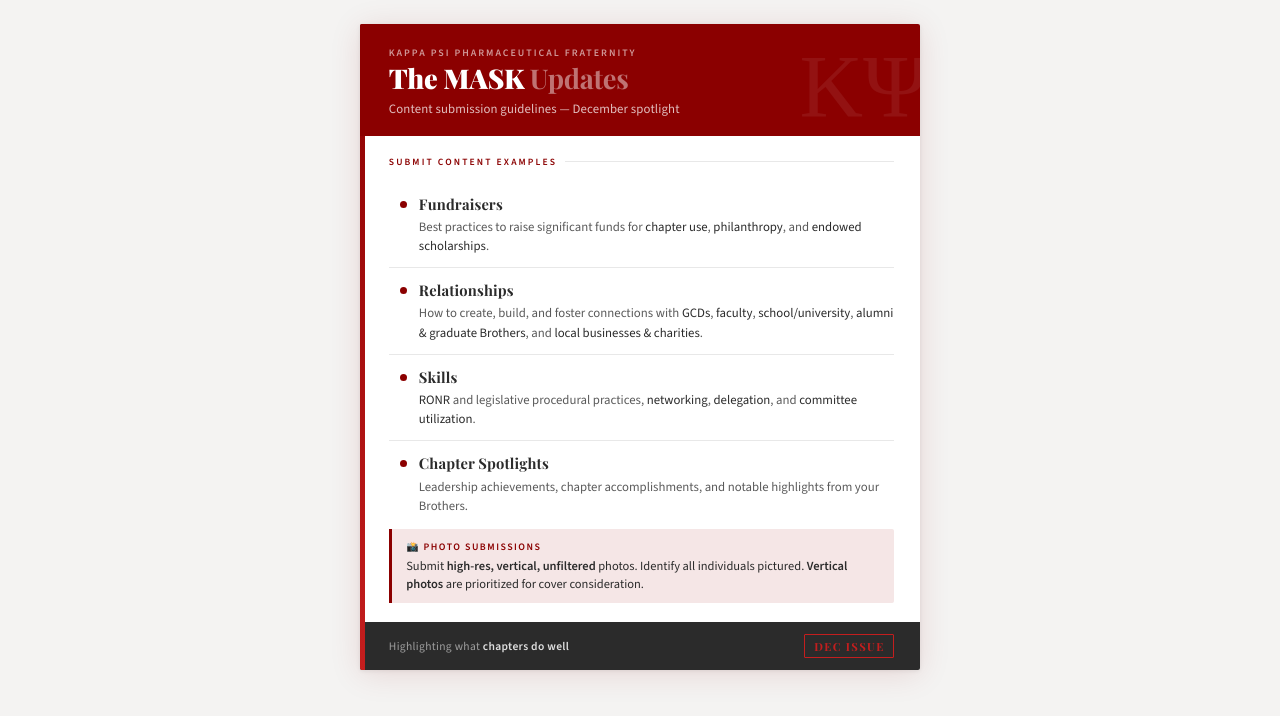
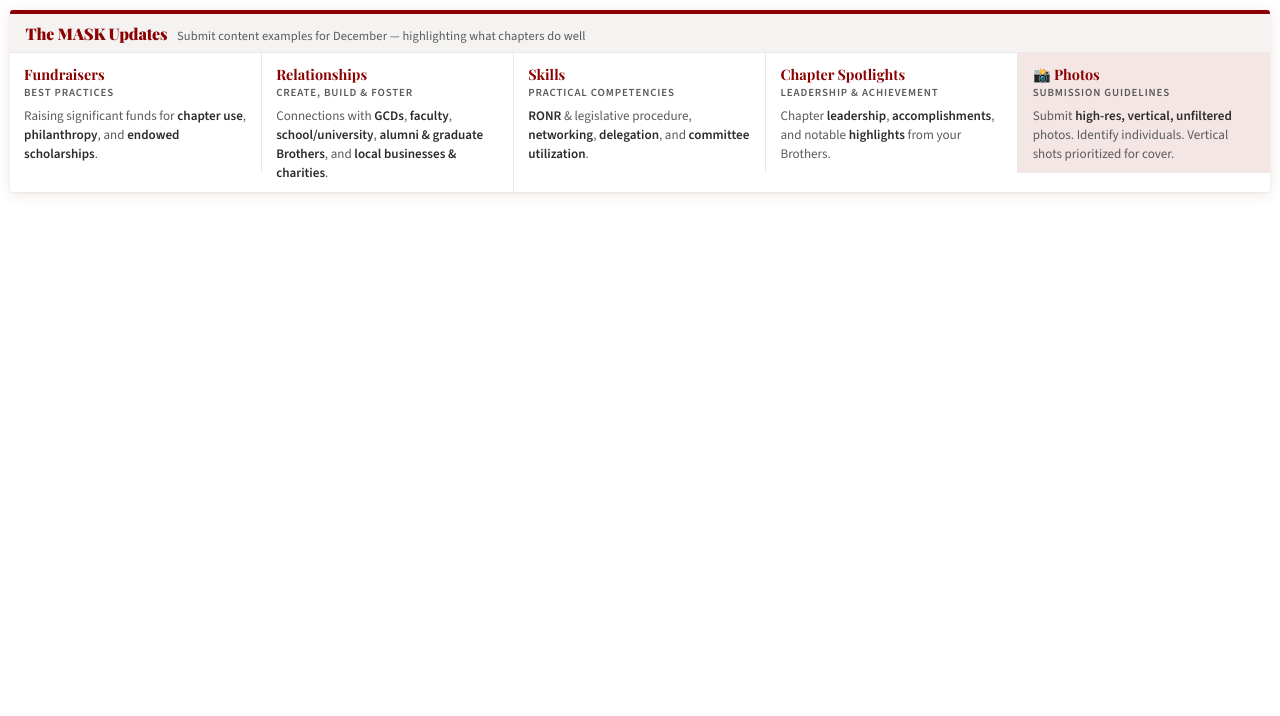
Before and after one commit to kappapsi/portal_updates, a plain HTML site: page index.html in a window 1280 px wide. Drawn offline with nearby package versions, Linux system fonts and the light colour scheme.

Commit message:
Update index.html

```diff
--- a/index.html
+++ b/index.html
@@ -8,7 +8,6 @@
 <style>
   :root {
     --kp-red: #8B0000;
-    --kp-red-mid: #A31515;
     --kp-red-bright: #C41E1E;
     --kp-red-light: #f5e6e6;
     --kp-gray-dark: #2B2B2B;
@@ -18,319 +17,227 @@
     --white: #FFFFFF;
   }
 
-  * {
-    box-sizing: border-box;
-    margin: 0;
-    padding: 0;
-  }
+  * { box-sizing: border-box; margin: 0; padding: 0; }
 
   body {
-    background: var(--kp-gray-bg);
-    display: flex;
-    align-items: center;
-    justify-content: center;
-    padding: 1.5rem;
+    background: transparent;
     font-family: 'Source Sans 3', sans-serif;
     margin: 0;
+    padding: 0.6rem;
   }
 
   .card {
     background: var(--white);
     width: 100%;
-    max-width: 560px;
-    border-radius: 2px;
+    border-radius: 3px;
     overflow: hidden;
-    box-shadow: 0 4px 32px rgba(139,0,0,0.12), 0 1px 4px rgba(0,0,0,0.08);
-    position: relative;
+    box-shadow: 0 2px 16px rgba(139,0,0,0.10), 0 1px 3px rgba(0,0,0,0.06);
+    border-top: 4px solid var(--kp-red);
   }
 
-  /* Left red border accent */
-  .card::before {
-    content: '';
-    position: absolute;
-    left: 0;
-    top: 0;
-    bottom: 0;
-    width: 5px;
-    background: linear-gradient(180deg, var(--kp-red) 0%, var(--kp-red-bright) 100%);
+  /* ── Title bar ── */
+  .card-title-bar {
+    display: flex;
+    align-items: baseline;
+    flex-wrap: wrap;
+    gap: 0.4rem 0.6rem;
+    padding: 0.6rem 1rem 0.5rem;
+    border-bottom: 1px solid var(--kp-gray-light);
+    background: var(--kp-gray-bg);
   }
 
-  .card-header {
-    background: var(--kp-red);
-    padding: 1.4rem 1.6rem 1.2rem 1.8rem;
-    position: relative;
-    overflow: hidden;
+  .card-title {
+    font-family: 'Playfair Display', serif;
+    font-size: 1rem;
+    font-weight: 900;
+    color: var(--kp-red);
+    letter-spacing: -0.01em;
+    white-space: nowrap;
   }
 
-  .card-header::after {
-    content: 'ΚΨ';
-    position: absolute;
-    right: -8px;
-    top: 50%;
-    transform: translateY(-50%);
-    font-family: 'Playfair Display', serif;
-    font-size: 5.5rem;
-    color: rgba(255,255,255,0.07);
-    line-height: 1;
-    pointer-events: none;
-  }
-
-  .header-eyebrow {
-    font-family: 'Source Sans 3', sans-serif;
-    font-size: 0.62rem;
-    font-weight: 600;
-    letter-spacing: 0.2em;
-    text-transform: uppercase;
-    color: rgba(255,255,255,0.6);
-    margin-bottom: 0.3rem;
-  }
-
-  .header-title {
-    font-family: 'Playfair Display', serif;
-    font-size: 1.7rem;
-    font-weight: 900;
-    color: var(--white);
-    line-height: 1.1;
-    letter-spacing: -0.01em;
-  }
-
-  .header-title span {
-    color: rgba(255,255,255,0.45);
-    font-weight: 700;
-  }
-
-  .header-sub {
-    margin-top: 0.35rem;
-    font-size: 0.8rem;
+  .card-subtitle {
+    font-size: 0.78rem;
     font-weight: 300;
-    color: rgba(255,255,255,0.75);
+    color: var(--kp-gray-mid);
     letter-spacing: 0.01em;
   }
 
-  .card-body {
-    padding: 1.2rem 1.6rem 1.2rem 1.8rem;
+  /* ── Grid — desktop: 5 columns ── */
+  .grid {
+    display: grid;
+    grid-template-columns: repeat(5, 1fr);
+    align-items: start;
   }
 
-  .section-label {
-    font-size: 0.6rem;
-    font-weight: 600;
-    letter-spacing: 0.22em;
-    text-transform: uppercase;
-    color: var(--kp-red);
-    margin-bottom: 0.85rem;
-    display: flex;
-    align-items: center;
-    gap: 0.5rem;
+  .cell {
+    padding: 0.65rem 0.9rem;
+    border-right: 1px solid var(--kp-gray-light);
+    border-bottom: none;
   }
 
-  .section-label::after {
-    content: '';
-    flex: 1;
-    height: 1px;
-    background: var(--kp-gray-light);
+  .cell:last-child {
+    border-right: none;
   }
 
-  .categories {
-    display: flex;
-    flex-direction: column;
-    gap: 0;
+  .cell-name {
+    font-family: 'Playfair Display', serif;
+    font-size: 0.9rem;
+    font-weight: 700;
+    color: var(--kp-red);
+    margin-bottom: 0.1rem;
   }
 
-  .category {
-    display: flex;
-    gap: 0;
-    padding: 0.75rem 0;
-    border-bottom: 1px solid var(--kp-gray-light);
-    align-items: flex-start;
+  .cell-sub {
+    font-size: 0.68rem;
+    font-weight: 600;
+    letter-spacing: 0.08em;
+    text-transform: uppercase;
+    color: var(--kp-gray-mid);
+    margin-bottom: 0.35rem;
   }
 
-  .category:last-child {
-    border-bottom: none;
-    padding-bottom: 0;
+  .cell-desc {
+    font-size: 0.82rem;
+    font-weight: 300;
+    color: var(--kp-gray-mid);
+    line-height: 1.45;
   }
 
-  .category-icon {
-    width: 30px;
-    flex-shrink: 0;
-    padding-top: 1px;
-    display: flex;
-    align-items: flex-start;
-    justify-content: center;
-  }
-
-  .icon-dot {
-    width: 7px;
-    height: 7px;
-    border-radius: 50%;
-    background: var(--kp-red);
-    margin-top: 6px;
-    flex-shrink: 0;
-  }
-
-  .category-content {
-    flex: 1;
-  }
-
-  .category-name {
-    font-family: 'Playfair Display', serif;
-    font-size: 0.92rem;
-    font-weight: 700;
-    color: var(--kp-gray-dark);
-    margin-bottom: 0.2rem;
-    letter-spacing: 0.01em;
-  }
-
-  .category-desc {
-    font-size: 0.8rem;
-    font-weight: 300;
-    color: var(--kp-gray-mid);
-    line-height: 1.5;
-  }
-
-  .category-desc em {
+  .cell-desc em {
     font-style: normal;
-    font-weight: 400;
+    font-weight: 600;
     color: var(--kp-gray-dark);
   }
 
-  .photos-note {
+  .cell-photos {
     background: var(--kp-red-light);
-    border-left: 3px solid var(--kp-red);
-    border-radius: 0 2px 2px 0;
-    padding: 0.65rem 0.9rem;
-    margin-top: 0.9rem;
   }
 
-  .photos-note-title {
-    font-size: 0.62rem;
-    font-weight: 600;
-    letter-spacing: 0.15em;
-    text-transform: uppercase;
-    color: var(--kp-red);
-    margin-bottom: 0.25rem;
+  /* ── Tablet: 2 columns ── */
+  @media (max-width: 768px) {
+    .grid {
+      grid-template-columns: repeat(2, 1fr);
     }
 
-  .photos-note-text {
-    font-size: 0.78rem;
-    font-weight: 300;
-    color: var(--kp-gray-dark);
-    line-height: 1.45;
+    /* Every cell gets a bottom border, remove right border from even cells */
+    .cell {
+      border-right: 1px solid var(--kp-gray-light);
+      border-bottom: 1px solid var(--kp-gray-light);
     }
 
-  .photos-note-text strong {
-    font-weight: 600;
+    /* Right column cells — no right border */
+    .cell:nth-child(2n) {
+      border-right: none;
     }
 
-  .card-footer {
-    background: var(--kp-gray-dark);
-    padding: 0.75rem 1.6rem 0.75rem 1.8rem;
-    display: flex;
-    align-items: center;
-    justify-content: space-between;
+    /* Last row: bottom two cells — remove bottom border */
+    .cell:nth-last-child(-n+2) {
+      border-bottom: none;
     }
 
-  .footer-text {
-    font-size: 0.72rem;
-    font-weight: 300;
-    color: rgba(255,255,255,0.55);
-    letter-spacing: 0.03em;
+    /* Photos cell: always flush last */
+    .cell-photos {
+      border-right: none;
     }
 
-  .footer-text strong {
-    font-weight: 600;
-    color: rgba(255,255,255,0.85);
+    .card-title-bar {
+      flex-direction: column;
+      gap: 0.15rem;
+    }
   }
 
-  .footer-badge {
-    font-family: 'Playfair Display', serif;
-    font-size: 0.7rem;
-    font-weight: 700;
-    color: var(--kp-red-bright);
-    letter-spacing: 0.12em;
-    text-transform: uppercase;
-    border: 1px solid var(--kp-red-bright);
-    padding: 0.2rem 0.55rem;
-    border-radius: 1px;
+  /* ── Mobile: 1 column ── */
+  @media (max-width: 480px) {
+    .grid {
+      grid-template-columns: 1fr;
+    }
+
+    .cell {
+      border-right: none;
+      border-bottom: 1px solid var(--kp-gray-light);
+    }
+
+    .cell:last-child {
+      border-bottom: none;
+    }
+
+    .cell-name {
+      font-size: 1rem;
+    }
+
+    .cell-desc {
+      font-size: 0.88rem;
+    }
+
+    .cell-sub {
+      font-size: 0.72rem;
+    }
+
+    .card-title {
+      font-size: 1.1rem;
+    }
+
+    .card-subtitle {
+      font-size: 0.82rem;
+    }
   }
 </style>
 </head>
 <body>
 
 <div class="card">
-  <div class="card-header">
-    <div class="header-eyebrow">Kappa Psi Pharmaceutical Fraternity</div>
-    <div class="header-title">The MASK <span>Updates</span></div>
-    <div class="header-sub">Content submission guidelines — December spotlight</div>
+
+  <div class="card-title-bar">
+    <span class="card-title">The MASK Updates</span>
+    <span class="card-subtitle">Submit content examples for December — highlighting what chapters do well</span>
   </div>
 
-  <div class="card-body">
-    <div class="section-label">Submit Content Examples</div>
+  <div class="grid">
 
-    <div class="categories">
-
-      <div class="category">
-        <div class="category-icon"><div class="icon-dot"></div></div>
-        <div class="category-content">
-          <div class="category-name">Fundraisers</div>
-          <div class="category-desc">Best practices to raise significant funds for <em>chapter use</em>, <em>philanthropy</em>, and <em>endowed scholarships</em>.</div>
-        </div>
+    <div class="cell">
+      <div class="cell-name">Fundraisers</div>
+      <div class="cell-sub">Best Practices</div>
+      <div class="cell-desc">Raising significant funds for <em>chapter use</em>, <em>philanthropy</em>, and <em>endowed scholarships</em>.</div>
     </div>
 
-      <div class="category">
-        <div class="category-icon"><div class="icon-dot"></div></div>
-        <div class="category-content">
-          <div class="category-name">Relationships</div>
-          <div class="category-desc">How to create, build, and foster connections with <em>GCDs</em>, <em>faculty</em>, <em>school/university</em>, <em>alumni &amp; graduate Brothers</em>, and <em>local businesses &amp; charities</em>.</div>
-        </div>
+    <div class="cell">
+      <div class="cell-name">Relationships</div>
+      <div class="cell-sub">Create, Build &amp; Foster</div>
+      <div class="cell-desc">Connections with <em>GCDs</em>, <em>faculty</em>, <em>school/university</em>, <em>alumni &amp; graduate Brothers</em>, and <em>local businesses &amp; charities</em>.</div>
     </div>
 
-      <div class="category">
-        <div class="category-icon"><div class="icon-dot"></div></div>
-        <div class="category-content">
-          <div class="category-name">Skills</div>
-          <div class="category-desc"><em>RONR</em> and legislative procedural practices, <em>networking</em>, <em>delegation</em>, and <em>committee utilization</em>.</div>
-        </div>
+    <div class="cell">
+      <div class="cell-name">Skills</div>
+      <div class="cell-sub">Practical Competencies</div>
+      <div class="cell-desc"><em>RONR</em> &amp; legislative procedure, <em>networking</em>, <em>delegation</em>, and <em>committee utilization</em>.</div>
     </div>
 
-      <div class="category">
-        <div class="category-icon"><div class="icon-dot"></div></div>
-        <div class="category-content">
-          <div class="category-name">Chapter Spotlights</div>
-          <div class="category-desc">Leadership achievements, chapter accomplishments, and notable highlights from your Brothers.</div>
+    <div class="cell">
+      <div class="cell-name">Chapter Spotlights</div>
+      <div class="cell-sub">Leadership &amp; Achievement</div>
+      <div class="cell-desc">Chapter <em>leadership</em>, <em>accomplishments</em>, and notable <em>highlights</em> from your Brothers.</div>
     </div>
+
+    <div class="cell cell-photos">
+      <div class="cell-name">📸 Photos</div>
+      <div class="cell-sub">Submission Guidelines</div>
+      <div class="cell-desc">Submit <em>high-res, vertical, unfiltered</em> photos. Identify individuals. Vertical shots prioritized for cover.</div>
     </div>
 
   </div>
-
-    <div class="photos-note">
-      <div class="photos-note-title">📸 Photo Submissions</div>
-      <div class="photos-note-text">Submit <strong>high-res, vertical, unfiltered</strong> photos. Identify all individuals pictured. <strong>Vertical photos</strong> are prioritized for cover consideration.</div>
 </div>
-  </div>
-
-  <div class="card-footer">
-    <div class="footer-text">Highlighting what <strong>chapters do well</strong></div>
-    <div class="footer-badge">Dec Issue</div>
-  </div>
-</div>
-
 
 <script>
   function reportHeight() {
     var height = document.documentElement.scrollHeight;
     window.parent.postMessage({ type: 'mask-card-height', height: height }, '*');
   }
-
-  // Report on load (after fonts/images settle)
   window.addEventListener('load', reportHeight);
-
-  // Also report on any resize (e.g. viewport width changes wrapping)
   window.addEventListener('resize', reportHeight);
-
-  // Fallback: report shortly after DOMContentLoaded in case load fires late
   document.addEventListener('DOMContentLoaded', function () {
     setTimeout(reportHeight, 200);
   });
 </script>
+
 </body>
 </html>
```
Lines whose indentation alone changed are shown as unchanged.
